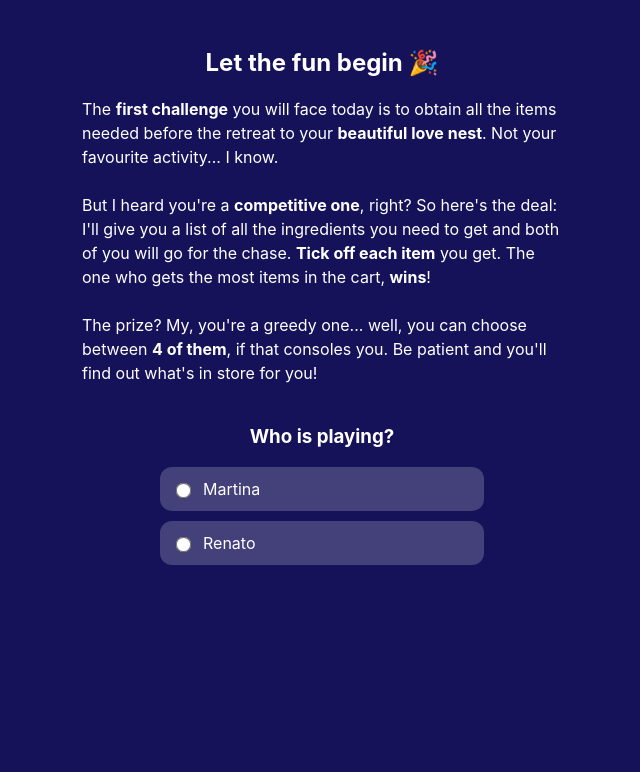
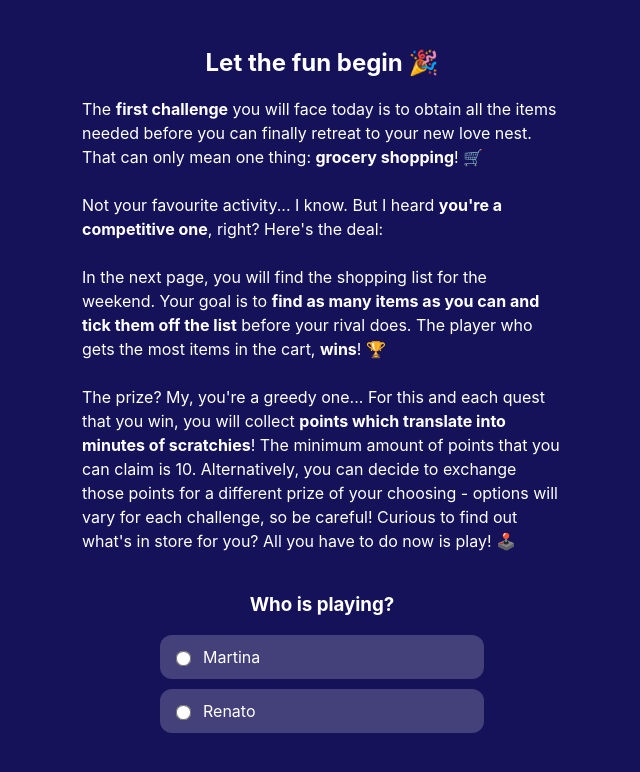
Before and after one commit to Margels/Ljubapp, a plain HTML site: page next.html in a window 1280 px wide. Shown: the whole page, without its empty margins (318-958 px from the left). Drawn offline with Linux system fonts and the light colour scheme.

Commit message:
Update next.html

```diff
--- a/next.html
+++ b/next.html
@@ -104,7 +104,7 @@
     const travelDay = 09; // 26 November
     const travelStartHour = 0; // 6am
     const travelEndHour = 1; // 3pm
-    const targetDate = new Date("2025-11-09T14:00:00+02:00"); // Nov 26 GMT+2
+    const targetDate = new Date("2025-11-26T14:00:00+02:00"); // Nov 26 GMT+2
 
     // ---------- HELPER FUNCTIONS ----------
     function formatNumber(n) {
@@ -149,13 +149,14 @@
         <div style="max-width: 500px; margin: 0 auto; text-align: center;">
           <h2>Let the fun begin 🎉</h2>
           <p class="description">
-            The <strong>first challenge</strong> you will face today is to obtain all the items needed before the retreat to your <strong>beautiful love nest</strong>.
-            Not your favourite activity... I know. <br><br>
-            But I heard you're a <strong>competitive one</strong>, right? So here's the deal:
-            I'll give you a list of all the ingredients you need to get and both of you will go for the chase.
-            <strong>Tick off each item</strong> you get. The one who gets the most items in the cart, <strong>wins</strong>! <br><br>
-            The prize? My, you're a greedy one... well, you can choose between <strong>4 of them</strong>, if that consoles you.
-            Be patient and you'll find out what's in store for you!
+            The <strong>first challenge</strong> you will face today is to obtain all the items needed before you can finally retreat to your new love nest. That can only mean one thing: <strong>grocery shopping</strong>! 🛒 <br><br>
+            Not your favourite activity... I know. But I heard <strong>you're a competitive one</strong>, right? Here's the deal: <br><br>
+            In the next page, you will find the shopping list for the weekend. Your goal is to <strong>find as many items as you can and tick them off the list</strong> before your rival does.
+            The player who gets the most items in the cart, <strong>wins</strong>! 🏆 <br><br>
+            The prize? My, you're a greedy one...
+            For this and each quest that you win, you will collect <strong>points which translate into minutes of scratchies</strong>! The minimum amount of points that you can claim is 10.
+            Alternatively, you can decide to exchange those points for a different prize of your choosing - options will vary for each challenge, so be careful!
+            Curious to find out what's in store for you? All you have to do now is play! 🕹️
           </p>
 
           <h3 style="margin-top: 40px;">Who is playing?</h3>
```
